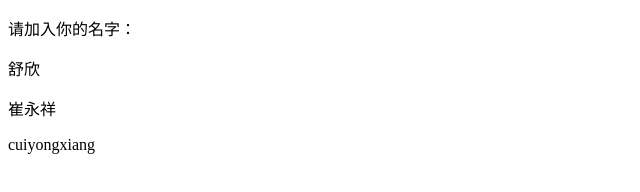
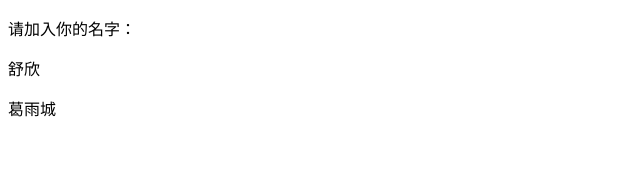
Before and after one commit to blaesus/fe-practicum-new, a plain HTML site: page index.html in a window 1280 px wide. Shown: the whole page, without its empty margins (0-640 px from the left). Drawn offline with Linux system fonts and the light colour scheme.

Commit message:
Add line

```diff
--- a/index.html
+++ b/index.html
@@ -7,7 +7,6 @@
     <body>
         <p>请加入你的名字：</p>
         <p>舒欣</p>
-        <p>崔永祥</p>
-        <p>cuiyongxiang</p>
+        <p>葛雨城</p>
     </body>
 </html>
```
